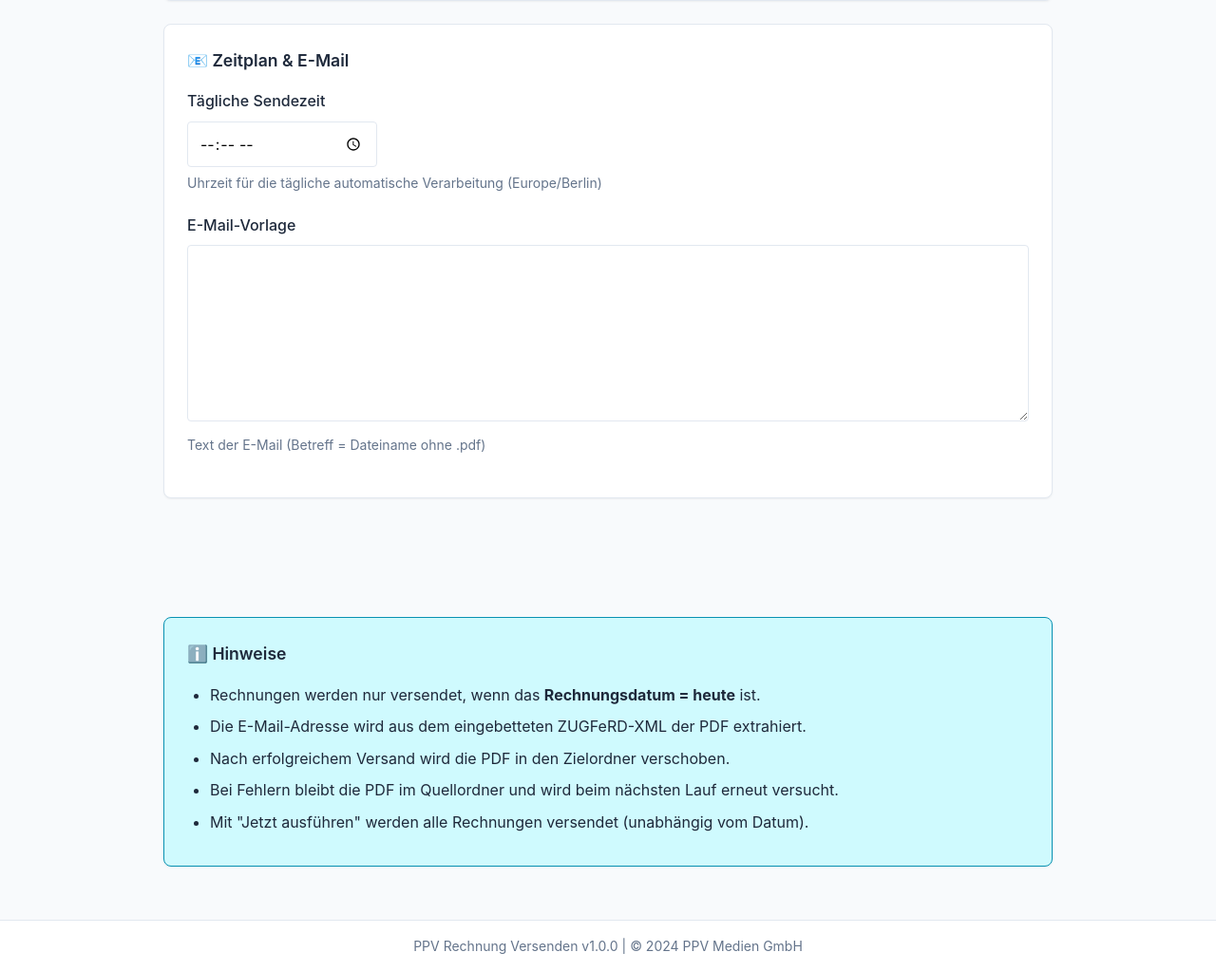
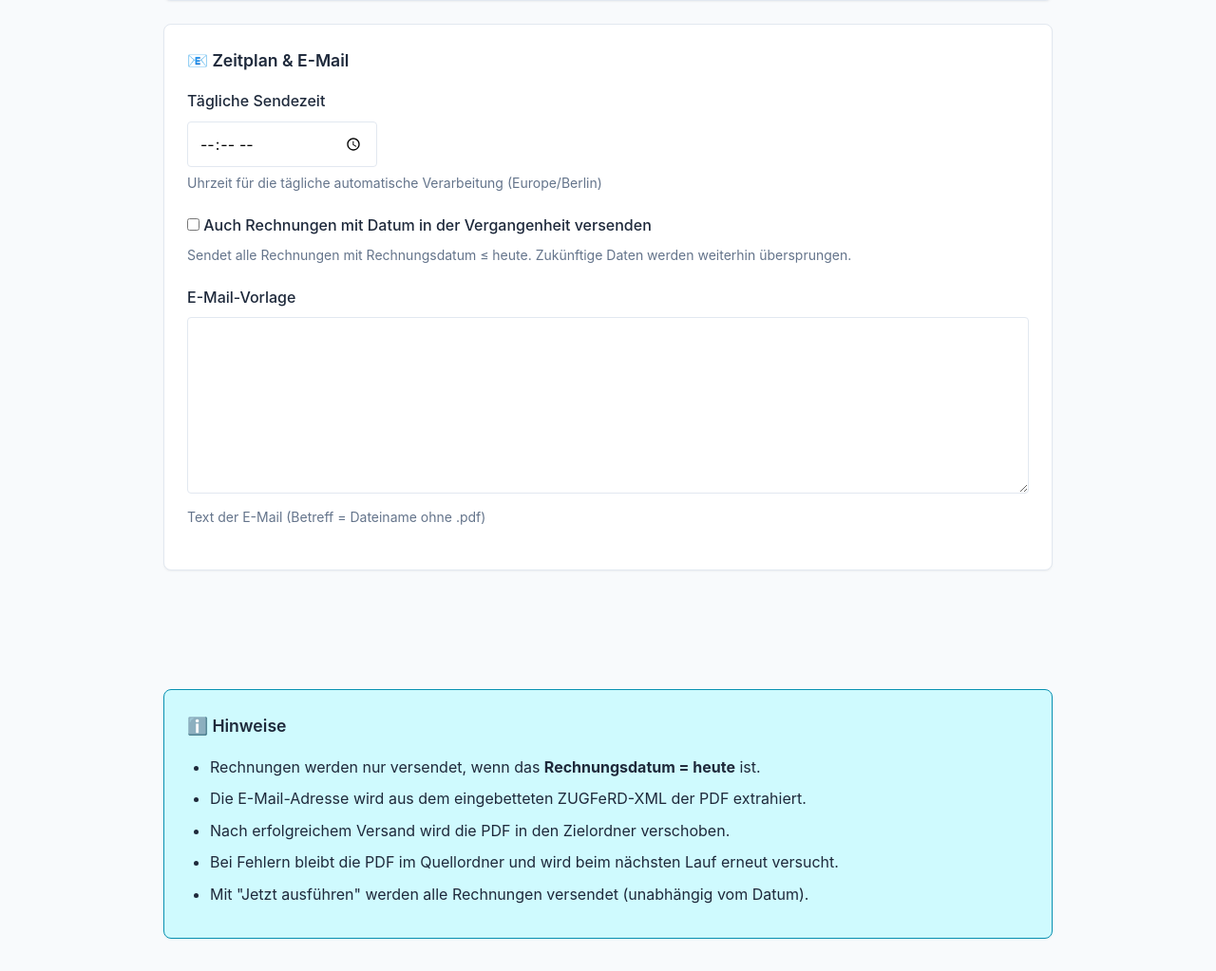
Before and after one commit to Sinthos/PPV-Rechnung-Versenden, a FastAPI app: template app/templates/settings.html in a window 1280 px wide. Shown: the part 1878-2901 px from the top of the page at 95% size. Run offline with FastAPI, Linux system fonts and the light colour scheme; the template is opened without the code that fills it, so the values that code supplies are empty; parts of the project's set-up code (start-up, migrations or seed data) failed here and were passed over.

Commit message:
feat: Add "Send Past Dates" option for invoice processing
This commit introduces a new setting, `send_past_dates`, that allows users to configure whether invoices with past dates should be processed and sent.

- **models.py**: Added `KEY_SEND_PAST_DATES` to `AppSettings` to store the new setting. It defaults to "false".
- **main.py**: Modified the `save_settings` endpoint to accept `send_past_dates` as a form parameter and save its boolean value.
- **scheduler.py**:
    - The `InvoiceProcessor` now retrieves the `send_past_dates` setting.
    - The `_process_invoice_pdf` method now uses `send_past_dates` to determine whether to skip invoices with dates prior to today. Invoices with future dates are always skipped unless `force_send` is true.

This feature provides more flexibility for users who need to process invoices that might not have been sent on their original invoice date.

```diff
--- a/app/main.py
+++ b/app/main.py
@@ -158,6 +158,7 @@ async def save_settings(
     target_folder: str = Form(...),
     send_time: str = Form(...),
     email_template: str = Form(...),
+    send_past_dates: bool = Form(False),
     # SMB Settings
     storage_type: str = Form("local"),
     smb_host: str = Form(""),
@@ -216,6 +217,7 @@ async def save_settings(
     AppSettings.set(db, AppSettings.KEY_TARGET_FOLDER, target_folder.strip())
     AppSettings.set(db, AppSettings.KEY_SEND_TIME, send_time.strip())
     AppSettings.set(db, AppSettings.KEY_EMAIL_TEMPLATE, email_template)
+    AppSettings.set(db, AppSettings.KEY_SEND_PAST_DATES, "true" if send_past_dates else "false")
 
     # Save Storage settings
     AppSettings.set(db, AppSettings.KEY_STORAGE_TYPE, storage_type)
--- a/app/models.py
+++ b/app/models.py
@@ -114,6 +114,7 @@ class AppSettings(Base):
     KEY_TARGET_FOLDER = "target_folder"
     KEY_SEND_TIME = "send_time"
     KEY_EMAIL_TEMPLATE = "email_template"
+    KEY_SEND_PAST_DATES = "send_past_dates"
 
     # Network Storage Settings (SMB)
     KEY_STORAGE_TYPE = "storage_type"  # 'local' or 'smb'
@@ -176,6 +177,7 @@ PPV Medien GmbH"""
             cls.KEY_TARGET_FOLDER: cls.get(db, cls.KEY_TARGET_FOLDER, settings.default_target_folder),
             cls.KEY_SEND_TIME: cls.get(db, cls.KEY_SEND_TIME, settings.default_send_time),
             cls.KEY_EMAIL_TEMPLATE: cls.get(db, cls.KEY_EMAIL_TEMPLATE, cls.DEFAULT_EMAIL_TEMPLATE),
+            cls.KEY_SEND_PAST_DATES: cls.get(db, cls.KEY_SEND_PAST_DATES, "false"),
             # Storage settings
             cls.KEY_STORAGE_TYPE: cls.get(db, cls.KEY_STORAGE_TYPE, "local"),
             cls.KEY_SMB_HOST: cls.get(db, cls.KEY_SMB_HOST, ""),
@@ -199,6 +201,7 @@ PPV Medien GmbH"""
             cls.KEY_TARGET_FOLDER: settings.default_target_folder,
             cls.KEY_SEND_TIME: settings.default_send_time,
             cls.KEY_EMAIL_TEMPLATE: cls.DEFAULT_EMAIL_TEMPLATE,
+            cls.KEY_SEND_PAST_DATES: "false",
             cls.KEY_STORAGE_TYPE: "local",
             # Don't initialize Microsoft settings from env - let user configure via GUI
         }
--- a/app/scheduler.py
+++ b/app/scheduler.py
@@ -75,6 +75,7 @@ class InvoiceProcessor:
             source_folder = app_settings[AppSettings.KEY_SOURCE_FOLDER]
             target_folder = app_settings[AppSettings.KEY_TARGET_FOLDER]
             email_template = app_settings[AppSettings.KEY_EMAIL_TEMPLATE]
+            send_past_dates = str(app_settings.get(AppSettings.KEY_SEND_PAST_DATES, "false")).lower() == "true"
 
             # Ensure target folder exists
             try:
@@ -114,7 +115,8 @@ class InvoiceProcessor:
                         target_folder=target_folder,
                         email_template=email_template,
                         today=today,
-                        force_send=force_send
+                        force_send=force_send,
+                        send_past_dates=send_past_dates
                     )
 
                     if result == "sent":
@@ -147,7 +149,8 @@ class InvoiceProcessor:
         target_folder: str,
         email_template: str,
         today: date,
-        force_send: bool
+        force_send: bool,
+        send_past_dates: bool
     ) -> str:
         """
         Process a single invoice PDF.
@@ -202,9 +205,15 @@ class InvoiceProcessor:
                 logger.warning(f"No invoice date found in {filename}, skipping")
                 return "skipped"
 
-            if invoice_data.invoice_date != today:
+            # Only send if date is today or (optionally) in the past; always skip future unless force_send
+            if invoice_data.invoice_date > today:
                 logger.info(
-                    f"Invoice date {invoice_data.invoice_date} != today {today}, skipping {filename}"
+                    f"Invoice date {invoice_data.invoice_date} is in the future, skipping {filename}"
+                )
+                return "skipped"
+            if not send_past_dates and invoice_data.invoice_date != today:
+                logger.info(
+                    f"Invoice date {invoice_data.invoice_date} != today {today} and past sending disabled, skipping {filename}"
                 )
                 return "skipped"
 
@@ -240,7 +249,7 @@ class InvoiceProcessor:
             return "failed"
 
         # Log successful send
-        EmailLog.create(
+        log_entry = EmailLog.create(
             db=db,
             filename=filename,
             invoice_date=invoice_data.invoice_date_str,
@@ -272,6 +281,9 @@ class InvoiceProcessor:
             logger.error(f"Failed to move {filename} to target folder: {e}")
             # Don't fail the whole operation, email was sent successfully
             results["errors"].append(f"{filename}: Move failed - {e}")
+            # Persist warning on log entry so it is visible in UI
+            if log_entry:
+                log_entry.error_message = f"Datei nicht verschoben: {e}"
 
         return "sent"
 
--- a/app/static/style.css
+++ b/app/static/style.css
@@ -269,6 +269,13 @@ body {
 .inline-form .hint {
     font-size: 0.875rem;
     color: var(--color-text-muted);
+}
+
+.checkbox-inline {
+    display: flex;
+    align-items: center;
+    gap: 0.5rem;
+    font-weight: 500;
 }
 
 /* ============================================================================
--- a/app/templates/settings.html
+++ b/app/templates/settings.html
@@ -265,6 +265,19 @@
                 style="max-width: 200px;"
             >
             <span class="hint">Uhrzeit für die tägliche automatische Verarbeitung (Europe/Berlin)</span>
+        </div>
+
+        <div class="form-group">
+            <label class="checkbox-inline">
+                <input
+                    type="checkbox"
+                    name="send_past_dates"
+                    value="true"
+                    {% if settings.send_past_dates == 'true' %}checked{% endif %}
+                >
+                Auch Rechnungen mit Datum in der Vergangenheit versenden
+            </label>
+            <span class="hint">Sendet alle Rechnungen mit Rechnungsdatum ≤ heute. Zukünftige Daten werden weiterhin übersprungen.</span>
         </div>
 
         <div class="form-group">
```
Also changed, not shown: app/templates/logs.html (+5 -3 lines).
